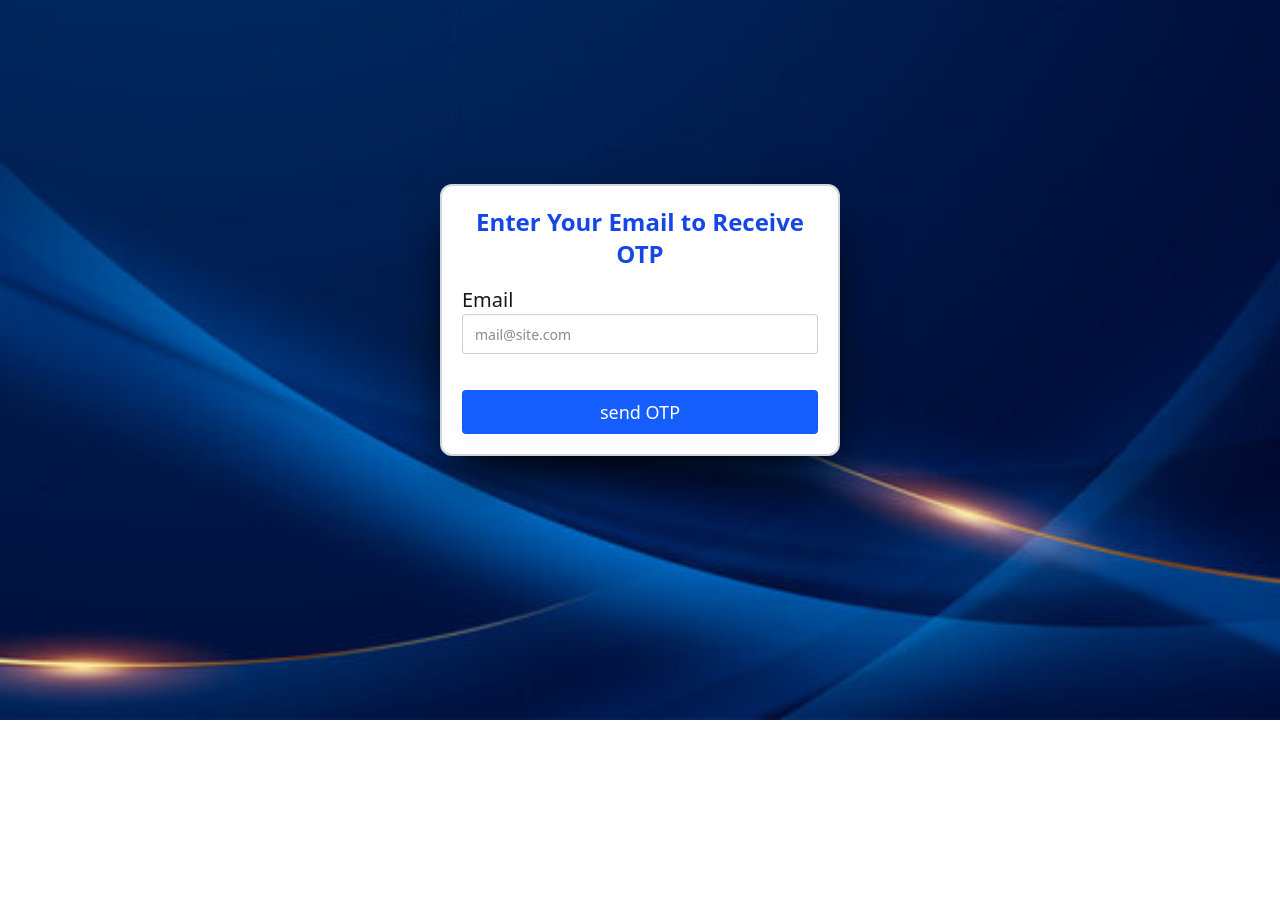
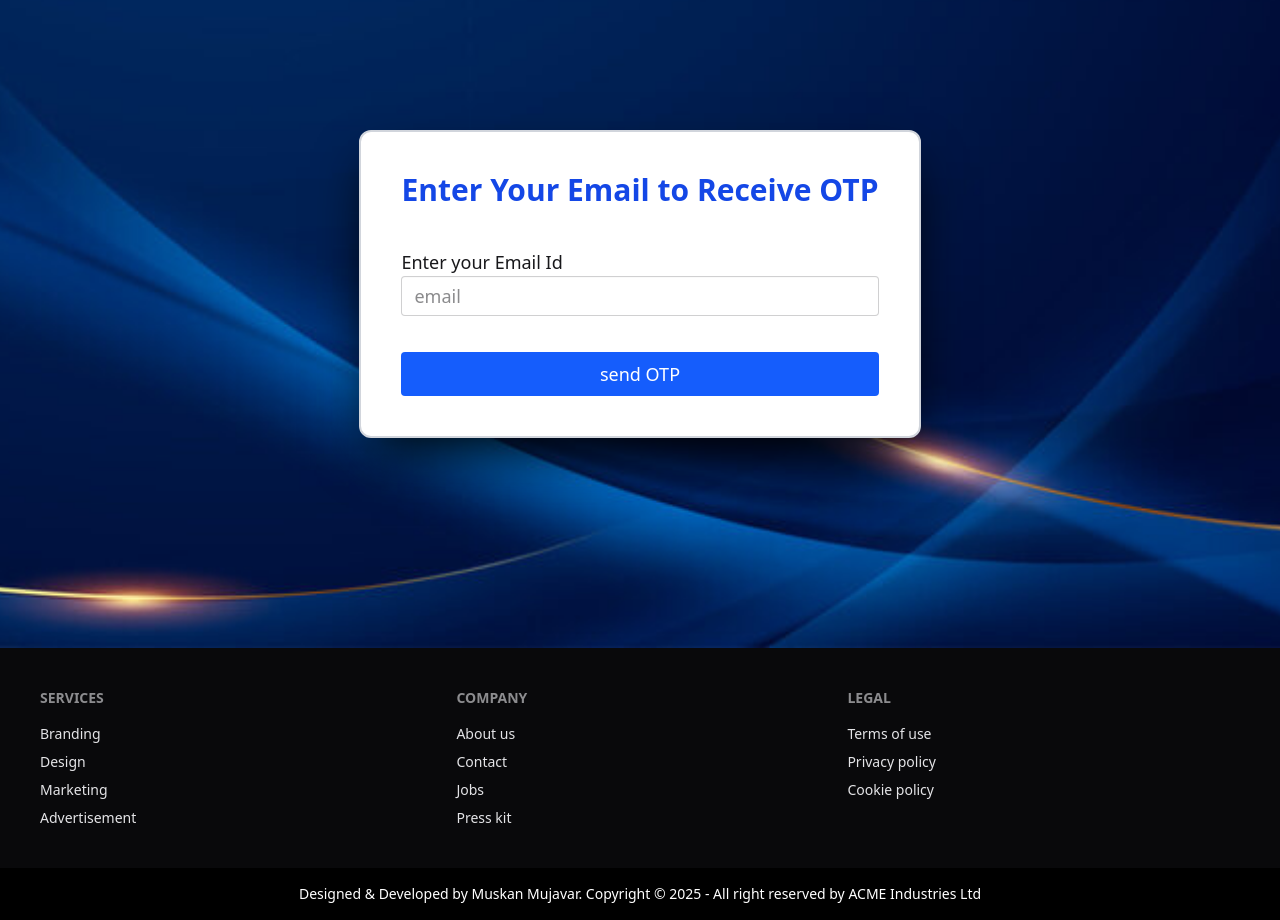
Before and after one commit to Muskan-codebase/AuthShield, a React (Vite) app in the folder frontend/: page /forgotPassword in a window 1280 px wide. Shown: the part 140-1060 px from the top of the page. Before the commit the page ends 860 px from the top, so only its background shows below. Built offline with nearby package versions, Linux system fonts and the light colour scheme.

Commit message:
code fix: enhanced UI

```diff
--- a/frontend/src/App.jsx
+++ b/frontend/src/App.jsx
@@ -27,6 +27,7 @@ function App() {
           <Route path="/profile" element={<Profile></Profile>} />
         </Route>
       </Routes>
+      <Footer></Footer>
     </>
   )
 }
--- a/frontend/src/Email.jsx
+++ b/frontend/src/Email.jsx
@@ -53,7 +53,7 @@ function Email() {
                 backgroundRepeat: "no-repeat",
                 backgroundSize: "cover",
                 backgroundAttachment: "fixed",
-                minHeight: "100vh",
+                minHeight: "91vh",
                 display: "flex",
                 justifyContent: "center",
                 alignItems: "center",
@@ -61,11 +61,10 @@ function Email() {
                 padding: "50px"
             }} className='flex justify-center items-center'>
 
-                <form onSubmit={handleForgotPassword} className='bg-white border-2 border-gray-300 shadow-2xl shadow-black rounded-xl p-5 h-auto w-100 space-y-4'>
-                    <h1 className='text-center text-2xl font-bold text-blue-700'>Enter Your Email to Receive OTP</h1>
-
-                    <label className='text-xl'>Email</label><br></br>
-                    <input type="email" value={email} onChange={updateEmail} placeholder="mail@site.com" className="input w-full" />
+                <form onSubmit={handleForgotPassword} className='bg-white border-2 border-gray-300 shadow-2xl shadow-black rounded-xl p-10 h-auto w-auto space-y-4'>
+                    <h1 className='text-center text-3xl font-bold text-blue-700 mb-10'>Enter Your Email to Receive OTP</h1>
+                    <label className='text-lg'>Enter your Email Id</label><br></br>
+                    <input type="email" value={email} onChange={updateEmail} placeholder="email" className="input w-full text-lg" />
 
                     <br></br>
 
--- a/frontend/src/Login.jsx
+++ b/frontend/src/Login.jsx
@@ -5,6 +5,7 @@ import { FaRegEye } from "react-icons/fa6";
 import { FaRegEyeSlash } from "react-icons/fa6";
 import toast, { Toaster } from "react-hot-toast";
 import axios from "axios"
+import { ToastContainer, Bounce } from 'react-toastify';
 import useLogin from './custom-hooks/useLogin';
 
 function Login() {
@@ -64,7 +65,7 @@ function Login() {
                 backgroundRepeat: "no-repeat",
                 backgroundSize: "cover",
                 backgroundAttachment: "fixed",
-                minHeight: "100vh",
+                minHeight: "91vh",
                 // display: "flex",
                 // justifyContent: "center",
                 // alignItems: "center",
@@ -72,7 +73,7 @@ function Login() {
                 // padding: "50px"
             }} className='flex justify-center items-center'>
 
-                <form onSubmit={userLogin} className='bg-white border-2 border-gray-300 shadow-2xl shadow-black rounded-xl p-5 h-auto w-100 space-y-4'>
+                <form onSubmit={userLogin} className='bg-white border-2 border-gray-300 shadow-2xl shadow-black rounded-xl p-7 h-auto w-110 space-y-4'>
                     <h1 className='text-center text-5xl font-semibold text-blue-700'>Login</h1>
 
                     <label className='text-lg'>Email</label><br></br>
@@ -108,9 +109,23 @@ function Login() {
                 </form>
             </div>
 
-            <Toaster
+            {/* <Toaster
                 position="top-center"
                 reverseOrder={false}
+            /> */}
+
+            <ToastContainer
+                position="top-center"
+                autoClose={2000}
+                hideProgressBar
+                newestOnTop={false}
+                closeOnClick={false}
+                rtl={false}
+                pauseOnFocusLoss
+                draggable
+                pauseOnHover
+                theme="colored"
+                transition={Bounce}
             />
         </>
     )
--- a/frontend/src/Profile.jsx
+++ b/frontend/src/Profile.jsx
@@ -9,6 +9,7 @@ import EditProfile from './EditProfile';
 import toast, { Toaster } from "react-hot-toast";
 import axios from "axios"
 import useFetchUserProfile from './custom-hooks/useFetchUserProfile';
+import { RiErrorWarningLine } from "react-icons/ri";
 
 function Profile() {
 
@@ -84,14 +85,14 @@ function Profile() {
 
   return (
     <>
-      <div className='flex itmes-center justify-center'>
+      <div className='flex itmes-center justify-center pb-20'>
         <div className='border-2 border-gray-300 shadow-2xl shadow-gray-500 w-100 h-auto p-5 rounded-xl text-center mt-5'>
           <h1 className='text-4xl font-semibold text-black'>Profile</h1>
           <div className='flex items-center justify-center mt-5 mb-5'>
             <div className="avatar">
               <div className="w-50 h-50 border-blue-800 border-7 rounded-full">
                 {user?.profilePic ?
-                  (<img src={`${user?.profilePic}`}></img>)
+                  (<img src={`${user?.profilePic}`} onDoubleClick={() => document.getElementById('my_modal_2').showModal()} className='hover:cursor-pointer'></img>)
                   :
                   (<img src={profileIcon}></img>)
                 }
@@ -105,12 +106,40 @@ function Profile() {
             <button onClick={() => document.getElementById('my_modal_3').showModal()} className='flex items-center justify-center bg-blue-600 border-none p-2 w-full text-white text-md rounded hover:bg-blue-500 cursor-pointer'><MdEditSquare />Edit profile</button>
             <button onClick={removeProfilePic} className='flex items-center justify-center bg-blue-600 border-none p-2 w-full text-white text-md rounded hover:bg-blue-500 cursor-pointer'>Remove Photo</button>
             <button onClick={userLogout} className='flex items-center justify-center bg-red-600 border-none p-2 w-full text-white text-md rounded  hover:bg-red-500 cursor-pointer'><RiLogoutCircleLine />Logout</button>
-            <button className='flex items-center justify-center bg-red-600 border-none p-2 w-full text-white text-md rounded  hover:bg-red-500 cursor-pointer'><RiDeleteBin5Fill />Delete Account</button>
+            <button onClick={() => document.getElementById('my_modal_4').showModal()} className='flex items-center justify-center bg-red-600 border-none p-2 w-full text-white text-md rounded  hover:bg-red-500 cursor-pointer'><RiDeleteBin5Fill />Delete Account</button>
           </div>
         </div>
       </div>
 
       <EditProfile></EditProfile>
+
+      <dialog id="my_modal_2" className="modal">
+        <div className="modal-box overflow-y-hidden w-auto p-0 h-130 w-130 rounded-full">
+          <img src={`${user?.profilePic}`} className='h-130 w-130 rounded-full'></img>
+        </div>
+        <form method="dialog" className="modal-backdrop">
+          <button>close</button>
+        </form>
+      </dialog >
+
+      <dialog id="my_modal_4" className="modal">
+        <div className="modal-box">
+          <form method="dialog">
+            {/* if there is a button in form, it will close the modal */}
+            <button className="btn btn-sm btn-circle btn-ghost absolute right-2 top-2">✕</button>
+          </form>
+          <h1 className="font-bold text-3xl text-center text-red-600">Delete Account</h1>
+          <div className='flex items-center justify-center p-2'>
+            <RiErrorWarningLine className='text-7xl text-red-600' />
+          </div>
+          <p className="text-center text-lg">
+            <span className='font-semibold text-2xl'>Are you sure you want to delete your account?</span><br></br>
+            This action is permanent and cannot be undone.</p>
+          <button className='w-full bg-red-600 text-white text-lg text-center p-2 mt-5 rounded-md hover:bg-red-500 cursor-pointer active:bg-red-700'>Delete my account</button>
+        </div>
+      </dialog>
+
+
       <Toaster
         position="top-center"
         reverseOrder={false}
--- a/frontend/src/Signup.jsx
+++ b/frontend/src/Signup.jsx
@@ -89,11 +89,11 @@ function Signup() {
                 backgroundRepeat: "no-repeat",
                 backgroundSize: "cover",
                 backgroundAttachment: "fixed",
-                minHeight: "100vh"
+                minHeight: "91vh"
             }} className='flex justify-center items-center'>
 
-                <form onSubmit={userSignup} className='bg-white border-2 border-gray-300 shadow-2xl shadow-black rounded-xl p-5 h-auto w-100 space-y-2'>
-                    <h1 className='text-center text-3xl font-bold text-blue-700'>Signup</h1>
+                <form onSubmit={userSignup} className='bg-white border-2 border-gray-300 shadow-2xl shadow-black rounded-xl p-7 h-auto w-110 space-y-2'>
+                    <h1 className='text-center text-5xl font-semibold text-blue-700'>Signup</h1>
 
                     <label className='text-lg'>Name</label><br></br>
                     <input type="text" value={name} onChange={updateName} placeholder="fullname" className="input w-full" />
@@ -133,7 +133,7 @@ function Signup() {
                         }
                     </div>
 
-                    <button className='text-lg p-2 mt-2 w-full bg-blue-600 text-white rounded hover:bg-blue-500 cursor-pointer active:bg-blue-700'>Sign up</button>
+                    <button className='text-lg p-2 mt-5 mb-5 w-full bg-blue-600 text-white rounded hover:bg-blue-500 cursor-pointer active:bg-blue-700'>Sign up</button>
                     {/* Google Sign-In container */}
                     <div id="googleSignIn">
                         <button type="button" className='flex items-center justify-center border-2 border-black text-lg p-2 w-full bg-white text-black rounded cursor-pointer'><FcGoogle /> Sign in with Google</button>
--- a/frontend/src/custom-hooks/useLogin.js
+++ b/frontend/src/custom-hooks/useLogin.js
@@ -1,4 +1,4 @@
-import toast, { Toaster } from "react-hot-toast";
+import { ToastContainer, toast } from 'react-toastify';
 import { useNavigate } from "react-router-dom";
 import axios from "axios";
 
--- a/frontend/src/layout/Footer.jsx
+++ b/frontend/src/layout/Footer.jsx
@@ -3,7 +3,33 @@ import React from 'react'
 function Footer() {
   return (
     <div>
-      <h1>This is Footer ...</h1>
+      <footer className="footer sm:footer-horizontal bg-neutral text-neutral-content p-10">
+        <nav>
+          <h6 className="footer-title">Services</h6>
+          <a className="link link-hover">Branding</a>
+          <a className="link link-hover">Design</a>
+          <a className="link link-hover">Marketing</a>
+          <a className="link link-hover">Advertisement</a>
+        </nav>
+        <nav>
+          <h6 className="footer-title">Company</h6>
+          <a className="link link-hover">About us</a>
+          <a className="link link-hover">Contact</a>
+          <a className="link link-hover">Jobs</a>
+          <a className="link link-hover">Press kit</a>
+        </nav>
+        <nav>
+          <h6 className="footer-title">Legal</h6>
+          <a className="link link-hover">Terms of use</a>
+          <a className="link link-hover">Privacy policy</a>
+          <a className="link link-hover">Cookie policy</a>
+        </nav>
+      </footer>
+      <footer className="bg-black text-white footer sm:footer-horizontal footer-center bg-base-300 text-base-content p-4">
+        <aside>
+          <p>Designed & Developed by Muskan Mujavar. Copyright © {new Date().getFullYear()} - All right reserved by ACME Industries Ltd</p>
+        </aside>
+      </footer>
     </div>
   )
 }
--- a/frontend/src/layout/Header.jsx
+++ b/frontend/src/layout/Header.jsx
@@ -17,7 +17,7 @@ function Header() {
 
   return (
     <div>
-      <nav className='bg-slate-900 p-2 shadow-black'>
+      <nav className='bg-neutral p-2 shadow-black'>
         <ul className='flex items-center space-x-10 text-lg text-white'>
           {userToken ?
 
```
